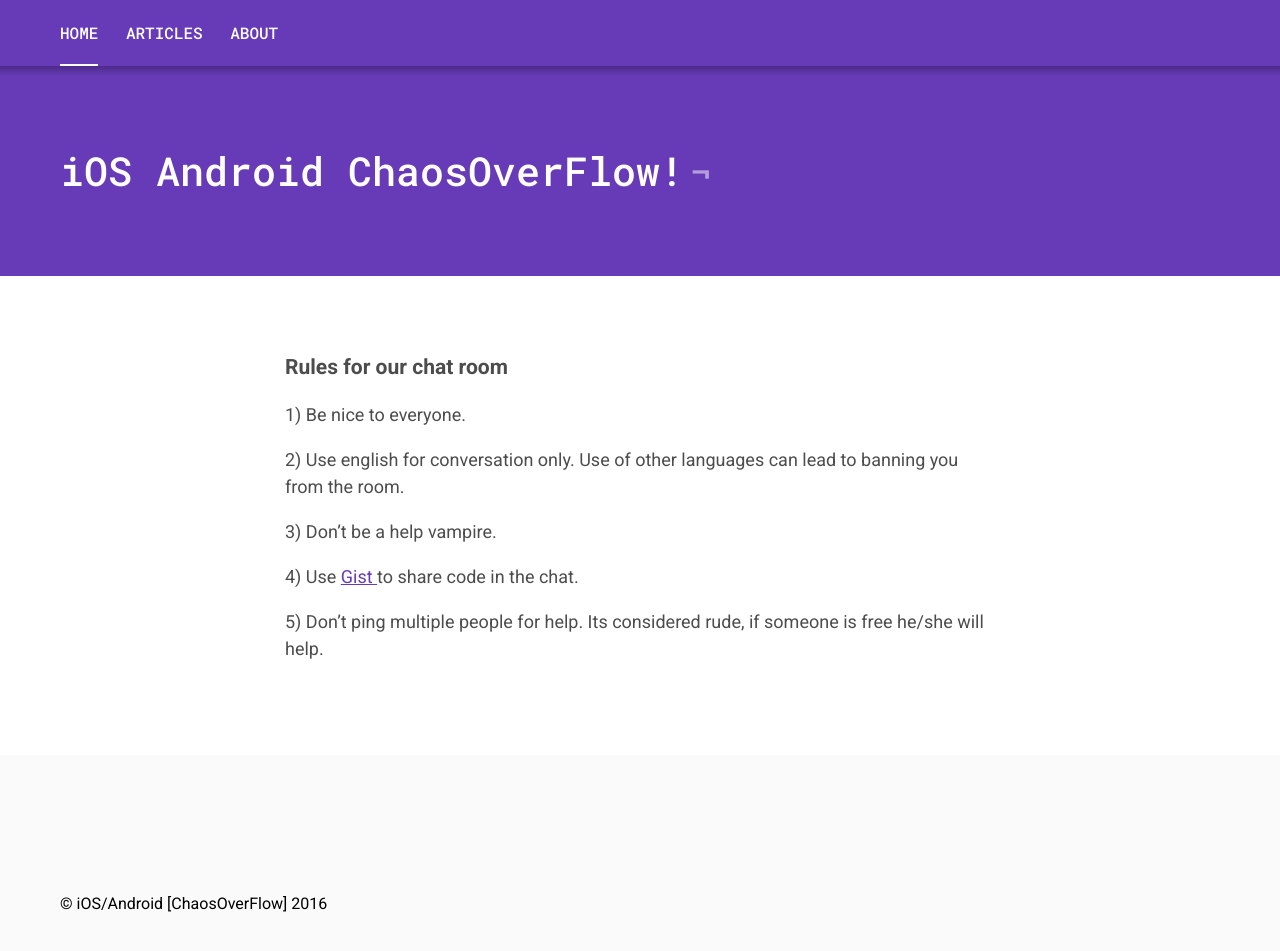
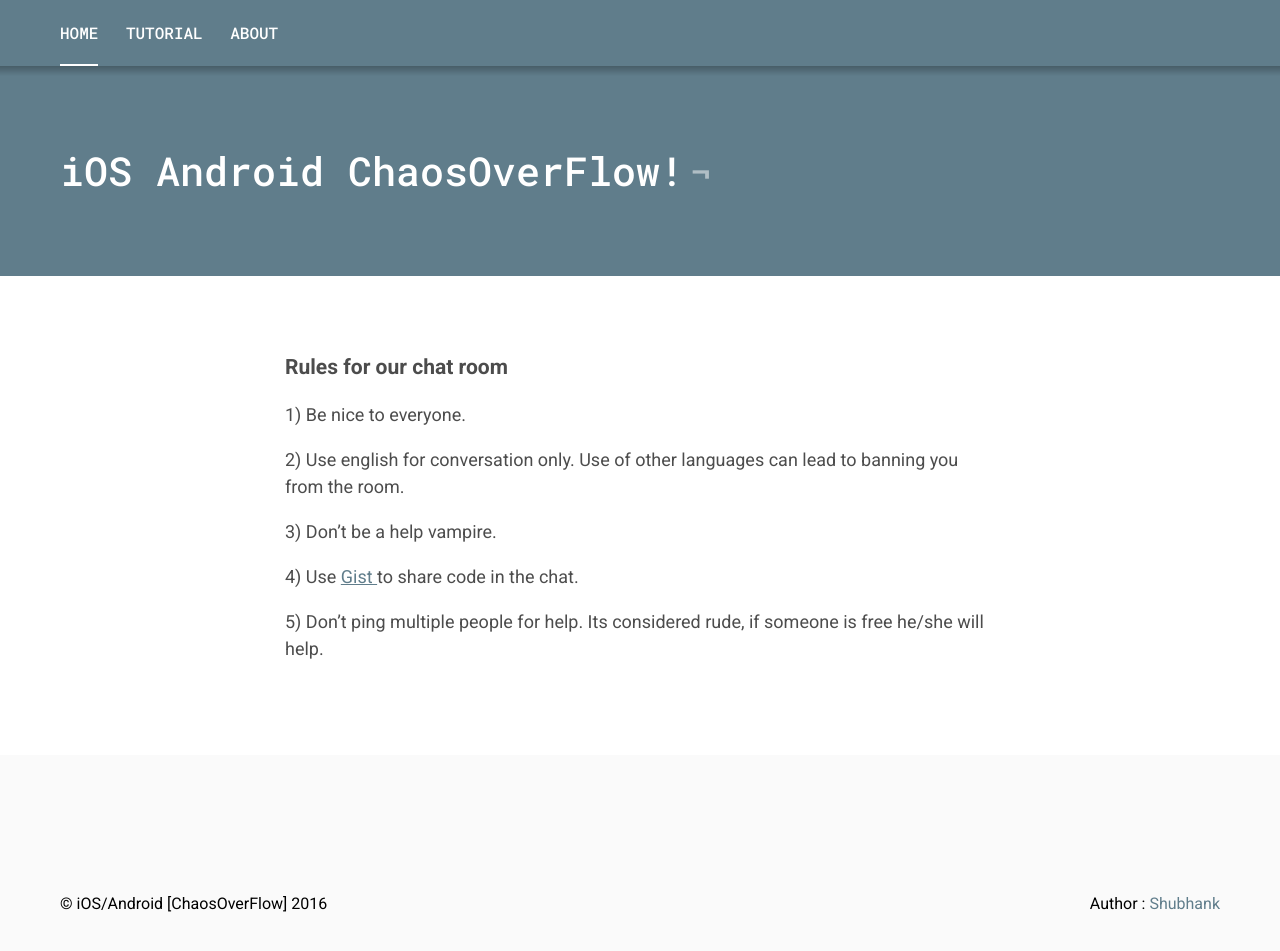
Before and after one commit to Shubhank101/iOSAndroidChaosOverFlow, a Jekyll site: the page built from index.markdown, in a window 1280 px wide and 1055 px high. Shown: the top 951 px of the window. Built offline with Jekyll 4.4.1, drawn with Linux system fonts in a browser that asks for light colours.

Commit message:
Fixed CSS

```diff
--- a/_config.yml
+++ b/_config.yml
@@ -6,7 +6,7 @@
 baseurl: "/iOSAndroidChaosOverFlow/"
 url: "http://alexcarpenter.me"
 fixedNav: 'true' # true or false
-theme: purple # green, blue, orange, purple, grey
+theme: grey # green, blue, orange, purple, grey
 twitterUsername:
 githubUsername:
 dribbbleUsername:
--- a/_includes/footer.html
+++ b/_includes/footer.html
@@ -1,7 +1,8 @@
 <footer class="c-footer">
   <div class="u-container c-footer__container">
-    <p>&copy; {{ site.title }} {{ site.time | date: '%Y' }}</p>
+    <p> &copy; {{ site.title }} {{ site.time | date: '%Y' }} </a> </p>
     <p>
+      Author : <a href="http://github.com/Shubhank101" > Shubhank </a>
       {% if site.twitterUsername %}<a href="https://twitter.com/{{ site.twitterUsername }}">Twitter</a>{% endif %}
       {% if site.githubUsername %}<a href="https://github.com/{{ site.githubUsername }}">Github</a>{% endif %}
       {% if site.dribbbleUsername %}<a href="https://dribbble.com/{{ site.dribbbleUsername }}">Dribbble</a>{% endif %}
--- a/_includes/navigation.html
+++ b/_includes/navigation.html
@@ -1,7 +1,7 @@
 <nav class="c-navigation {% if site.fixedNav == 'true' %}is-fixed{% endif %}">
   <div class="c-navigation__container u-container">
     <a class="c-navigation__item {% if page.url == '/' %}is-active{% endif %}" href="{{ "/" | prepend: site.baseurl }}">Home</a>
-    <a class="c-navigation__item {% if page.url == '/articles/' %}is-active{% endif %}" href="{{ "/articles/" | prepend: site.baseurl }}">Articles</a>
+    <a class="c-navigation__item {% if page.url == '/articles/' %}is-active{% endif %}" href="{{ "/articles/" | prepend: site.baseurl }}">Tutorial</a>
     <a class="c-navigation__item {% if page.url == '/about/' %}is-active{% endif %}" href="{{ "/about/" | prepend: site.baseurl }}">About</a>
   </div>
 </nav>
```
